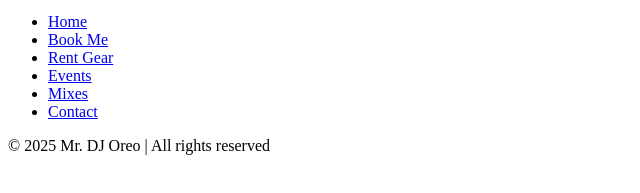
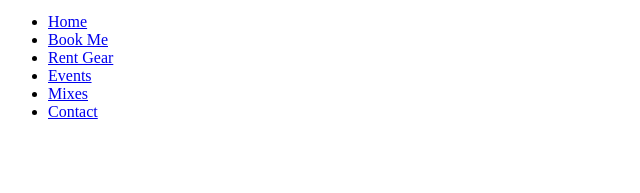
Before and after one commit to Mrdjoreo/MrDjOreo, a plain HTML site: page index.html in a window 1280 px wide. Shown: the part 311-504 px from the top of the page, without its empty margins (0-640 px from the left). Drawn offline with Linux system fonts and the light colour scheme.

Commit message:
Update index.html

```diff
--- a/index.html
+++ b/index.html
@@ -14,36 +14,5 @@
     </ul>
   </nav>
 
-
-
-
-
-
-
-
-
-
-
-
-
-
-
-
-
-
-
-
-
-
-
-
-
-
-
-
-
-  <footer>
-    <p>&copy; 2025 Mr. DJ Oreo | All rights reserved</p>
-  </footer>
+  <!-- Add your main content below -->
 </body>
-</html>
```
